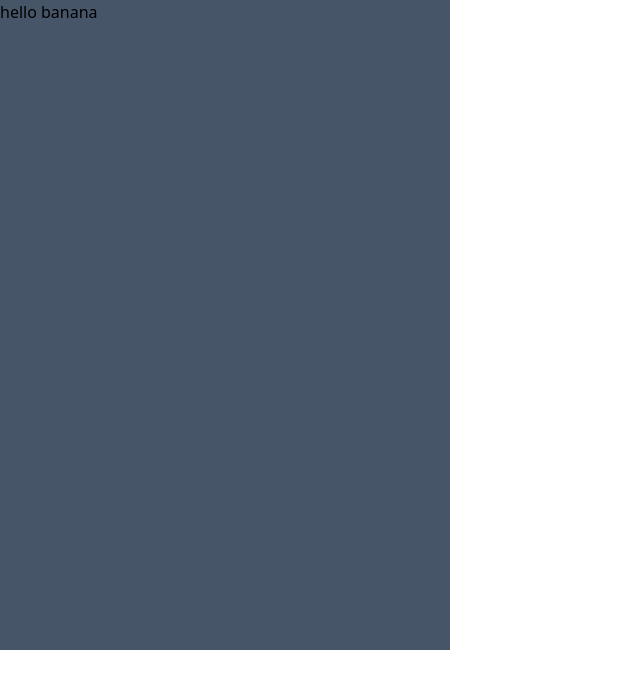
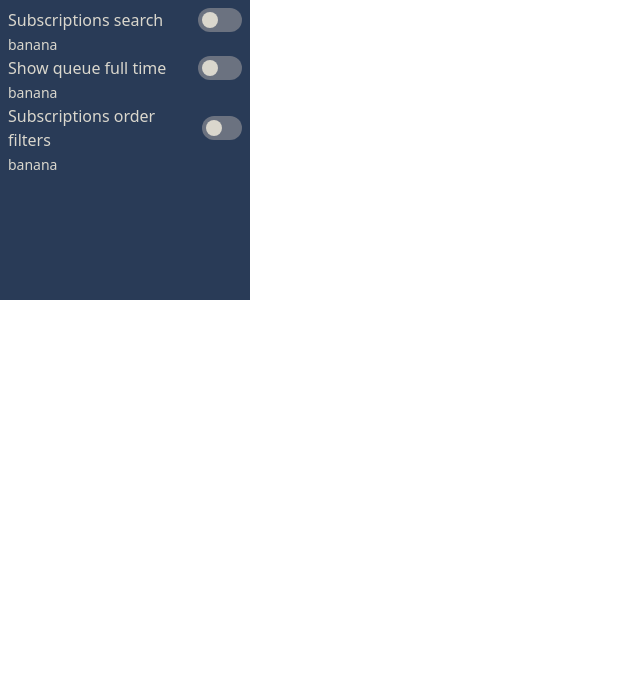
Before and after one commit to Amrawy98/BetterYT, a React (Vite) app: page / in a window 1280 px wide. Shown: the top 688 px of the page, without its empty margins (0-640 px from the left). Built offline with nearby package versions, Linux system fonts and the light colour scheme.

Commit message:
feat: finish initial design

```diff
--- a/src/App.tsx
+++ b/src/App.tsx
@@ -1,12 +1,35 @@
 import { useState } from "react";
-import reactLogo from "./assets/react.svg";
+import Option from "./components/Option";
+import { OptionConfig } from "./types";
 
 function App() {
-  const [count, setCount] = useState(0);
+  const options: OptionConfig[] = [
+    {
+      label: "Subscriptions search",
+      description: "banana",
+      onToggle: () => console.log("banana"),
+    },
+    {
+      label: "Show queue full time",
+      description: "banana",
+      onToggle: () => console.log("banana"),
+    },
+    {
+      label: "Subscriptions order filters",
+      description: "banana",
+      onToggle: () => console.log("banana"),
+    },
+  ];
 
   return (
-    <div className="bg-slate-600 w-[450px] h-[650px]">
-      <h1>hello banana</h1>
+    <div className="h-[300px] w-[250px] bg-delft-blue p-2">
+      {options.map((option, index) => (
+        <Option
+          label={option.label}
+          description={option.description}
+          onToggle={option.onToggle}
+        />
+      ))}
     </div>
   );
 }
```
